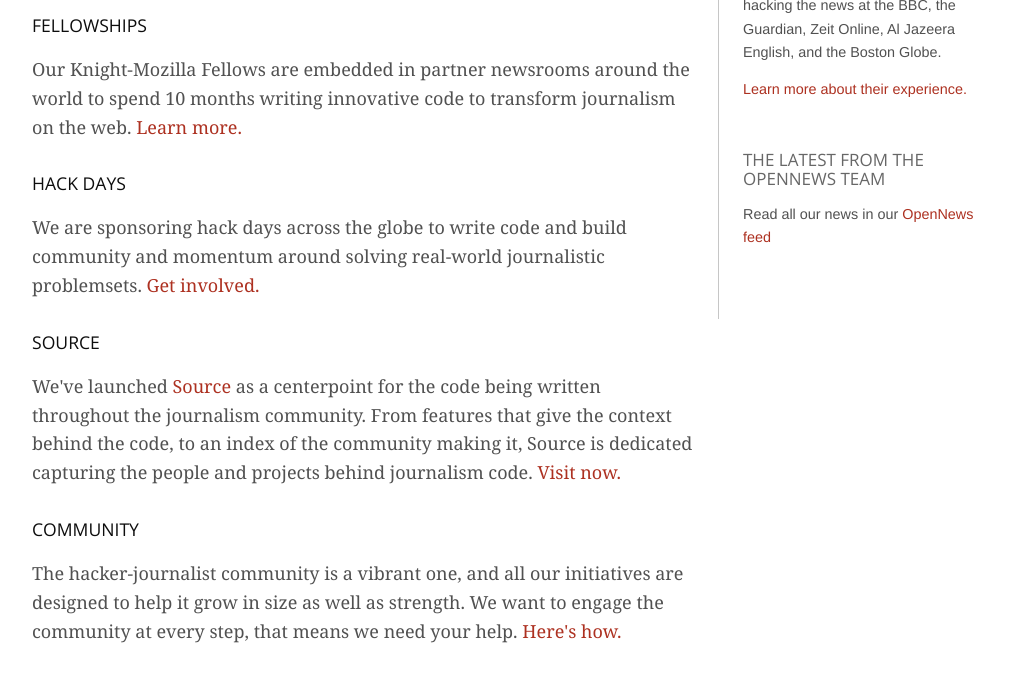
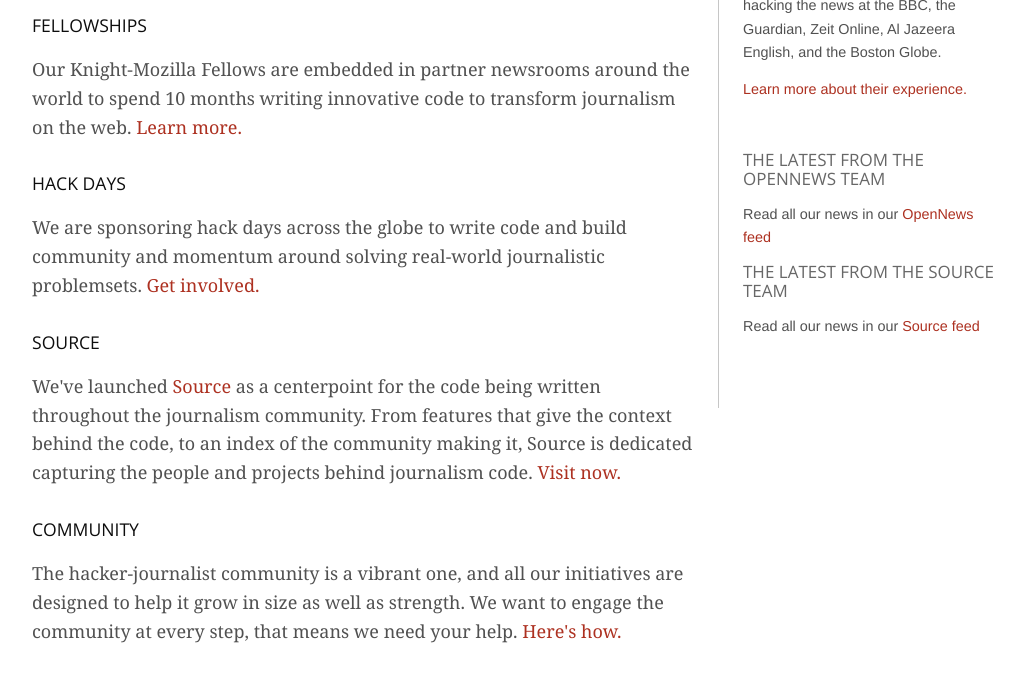
Before and after one commit to mozilla/mozilla-opennews, a Jekyll site: the page built from index.html, in a window 1280 px wide and 900 px high, scrolled down 706 px, cut to the strip 0-701 px from the top of the window. Shown: the top 682 px of the strip, without its empty margins (118-1142 px from the left). Built offline with Jekyll 4.4.1, drawn with Linux system fonts in a browser that asks for light colours; nearby versions of some CDN libraries; Markdown is read by kramdown in place of the engine named in the settings; comment, search, counter and statistics services are not loaded.

Commit message:
Re-submitting the source sidebar

```diff
--- a/_includes/sidebar_update.html
+++ b/_includes/sidebar_update.html
@@ -22,4 +22,6 @@
 <div id="newsbox">
 <h3>The latest from the OpenNews team</h3>
 <p>Read all our news in our <a class="feed_url" href="http://planet.mozillaopennews.org/rss20.xml">OpenNews feed</a></p>
+<h3>The latest from the Source team</h3>
+<p>Read all our news in our <a class="feed_url" href="http://source.mozillaopennews.org/en-US/rss/">Source feed</a></p>
 </div>
```
Also changed, not shown: 13 other files.
